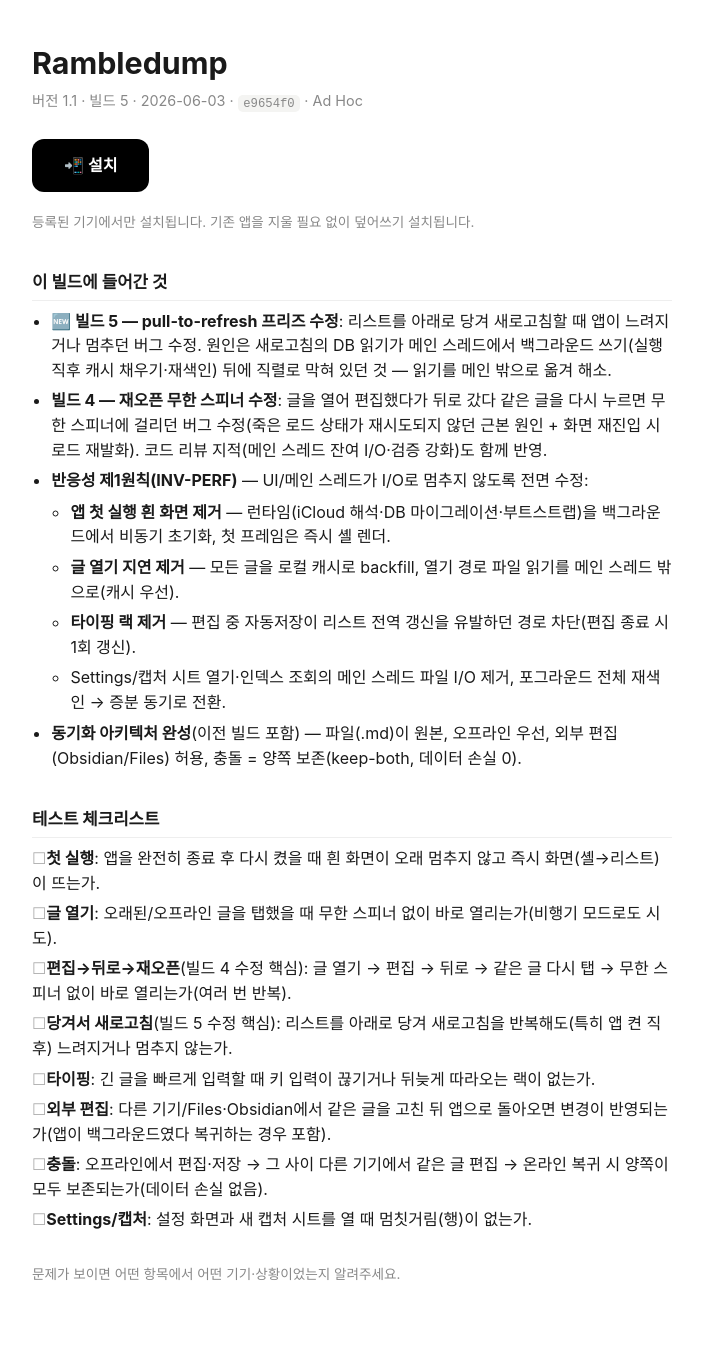
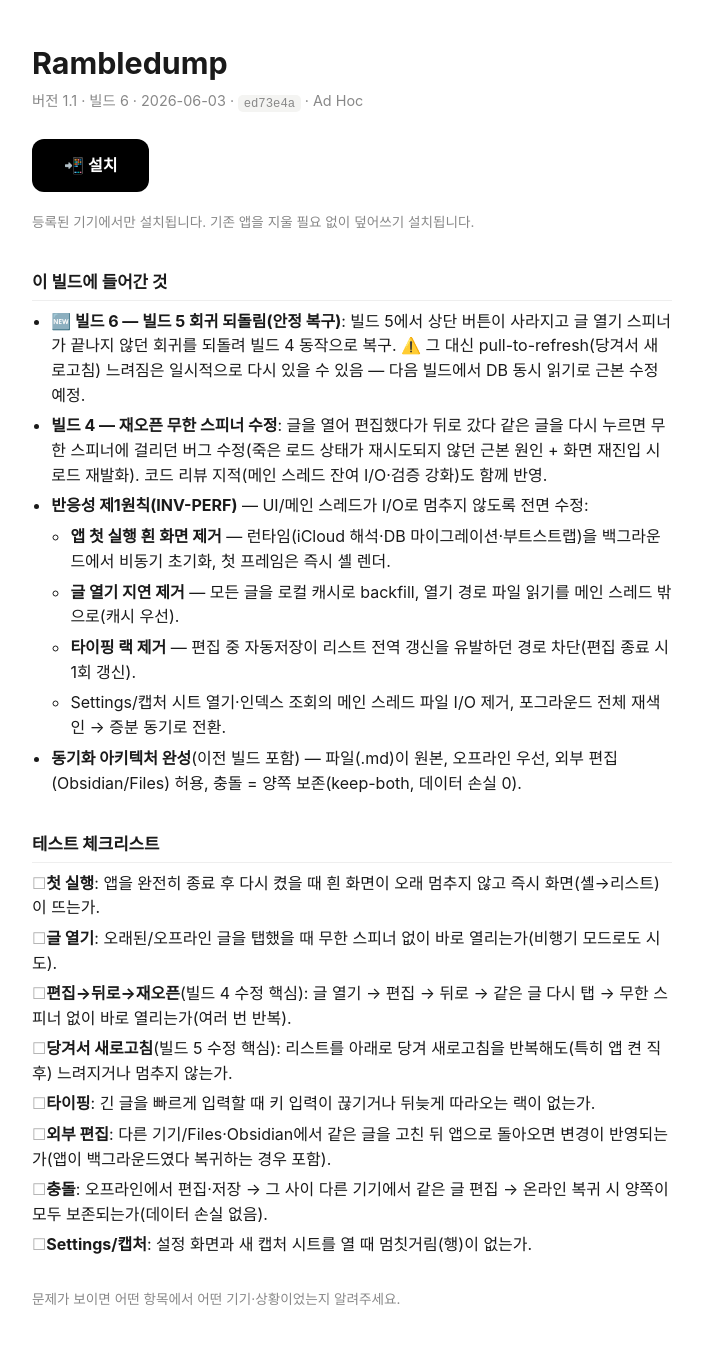
Before and after one commit to sungminoh/sungminoh.github.io, a Jekyll site: the page pages/rambledump/index.html, which Jekyll copies as it is, in a window 1280 px wide. Shown: the whole page, without its empty margins (288-991 px from the left). Built offline with Jekyll 4.4.1, drawn with Linux system fonts in a browser that asks for light colours; before the commit the page ends 1339 px from its top, so only the background shows below that.

Commit message:
rambledump: v1.1 build 6 — revert build-5 regression (toolbar gone / open spinner stuck)
Restores build-4 behavior. pull-to-refresh slowness temporarily returns;
proper fix (DatabasePool concurrent reads) comes next.

```diff
--- a/pages/rambledump/index.html
+++ b/pages/rambledump/index.html
@@ -1,5 +1,5 @@
 <!doctype html><meta name="viewport" content="width=device-width,initial-scale=1">
-<title>Rambledump 1.1 (build 5)</title>
+<title>Rambledump 1.1 (build 6)</title>
 <style>
   body{font:-apple-system-body;font-family:-apple-system,system-ui;max-width:640px;margin:0 auto;padding:2.5rem 1.5rem;color:#1a1a1a;line-height:1.55}
   h1{margin:0 0 .2rem;font-size:1.9rem}
@@ -15,14 +15,14 @@
 </style>
 
 <h1>Rambledump</h1>
-<p class="ver">버전 1.1 · 빌드 5 · 2026-06-03 · <code>e9654f0</code> · Ad Hoc</p>
+<p class="ver">버전 1.1 · 빌드 6 · 2026-06-03 · <code>ed73e4a</code> · Ad Hoc</p>
 
 <a class="install" href="itms-services://?action=download-manifest&amp;url=https://sungminoh.github.io/pages/rambledump/manifest.plist">📲 설치</a>
 <p class="note">등록된 기기에서만 설치됩니다. 기존 앱을 지울 필요 없이 덮어쓰기 설치됩니다.</p>
 
 <h2>이 빌드에 들어간 것</h2>
 <ul>
-  <li><b>🆕 빌드 5 — pull-to-refresh 프리즈 수정</b>: 리스트를 아래로 당겨 새로고침할 때 앱이 느려지거나 멈추던 버그 수정. 원인은 새로고침의 DB 읽기가 메인 스레드에서 백그라운드 쓰기(실행 직후 캐시 채우기·재색인) 뒤에 직렬로 막혀 있던 것 — 읽기를 메인 밖으로 옮겨 해소.</li>
+  <li><b>🆕 빌드 6 — 빌드 5 회귀 되돌림(안정 복구)</b>: 빌드 5에서 상단 버튼이 사라지고 글 열기 스피너가 끝나지 않던 회귀를 되돌려 빌드 4 동작으로 복구. ⚠️ 그 대신 pull-to-refresh(당겨서 새로고침) 느려짐은 일시적으로 다시 있을 수 있음 — 다음 빌드에서 DB 동시 읽기로 근본 수정 예정.</li>
   <li><b>빌드 4 — 재오픈 무한 스피너 수정</b>: 글을 열어 편집했다가 뒤로 갔다 같은 글을 다시 누르면 무한 스피너에 걸리던 버그 수정(죽은 로드 상태가 재시도되지 않던 근본 원인 + 화면 재진입 시 로드 재발화). 코드 리뷰 지적(메인 스레드 잔여 I/O·검증 강화)도 함께 반영.</li>
   <li><b>반응성 제1원칙(INV-PERF)</b> — UI/메인 스레드가 I/O로 멈추지 않도록 전면 수정:
     <ul>
```
